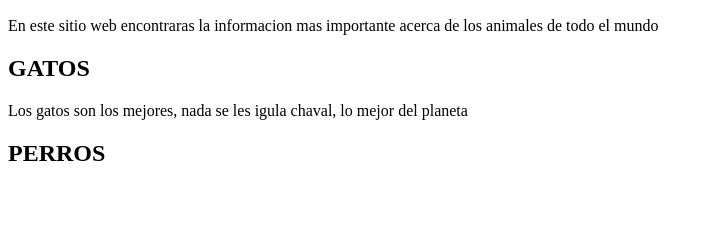
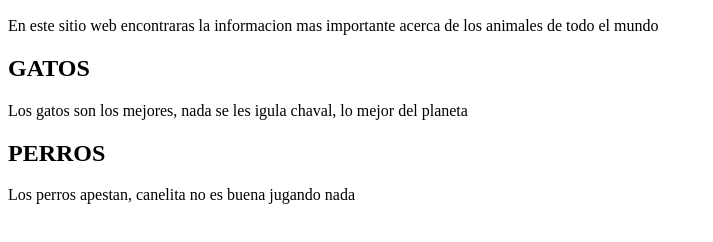
Before and after one commit to EddieT0led0/web-animales, a plain HTML site: page index.html in a window 1280 px wide. Shown: the part 50-292 px from the top of the page, without its empty margins (0-713 px from the left). Drawn offline with Linux system fonts and the light colour scheme.

Commit message:
Parrafo Perro

```diff
--- a/index.html
+++ b/index.html
@@ -23,6 +23,7 @@
             <h2>
                PERROS
             </h2>
+            <p>Los perros apestan, canelita no es buena jugando nada </p>
         </div>
     </section>
 </body>
```
